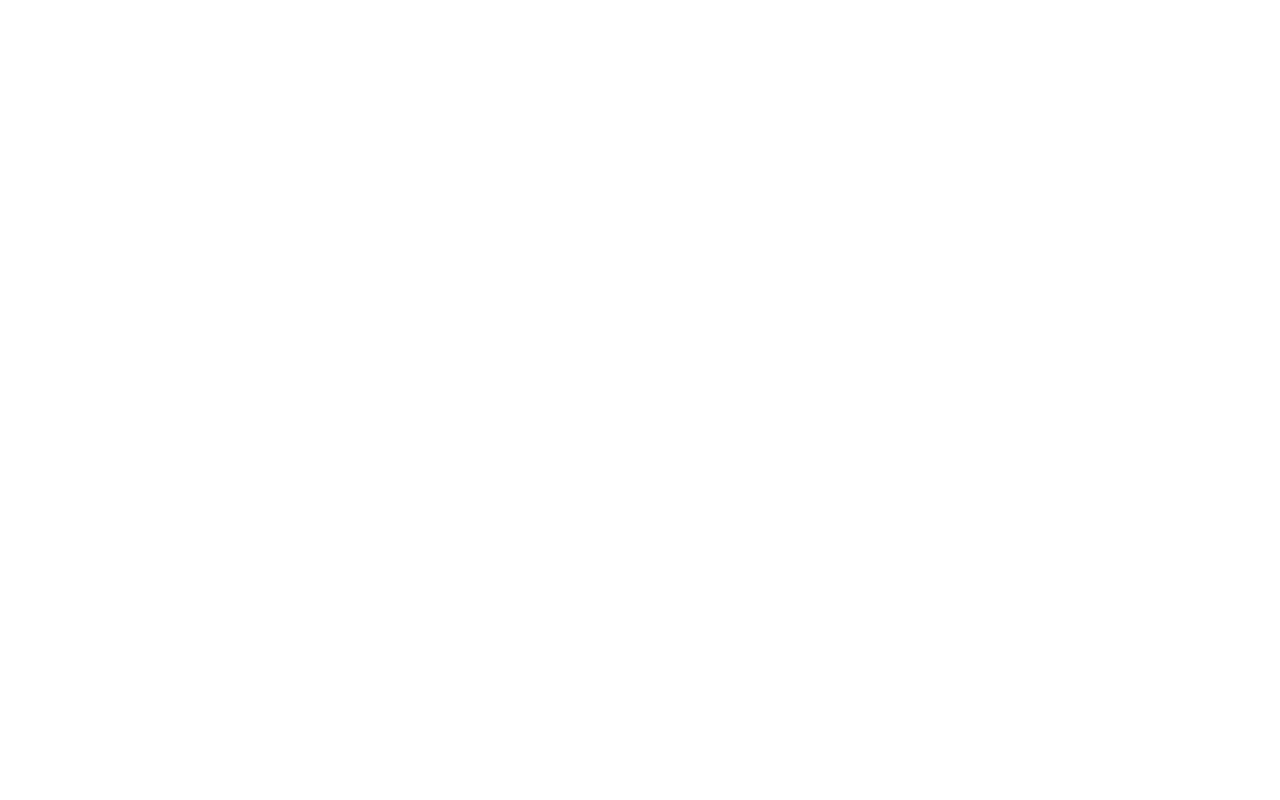
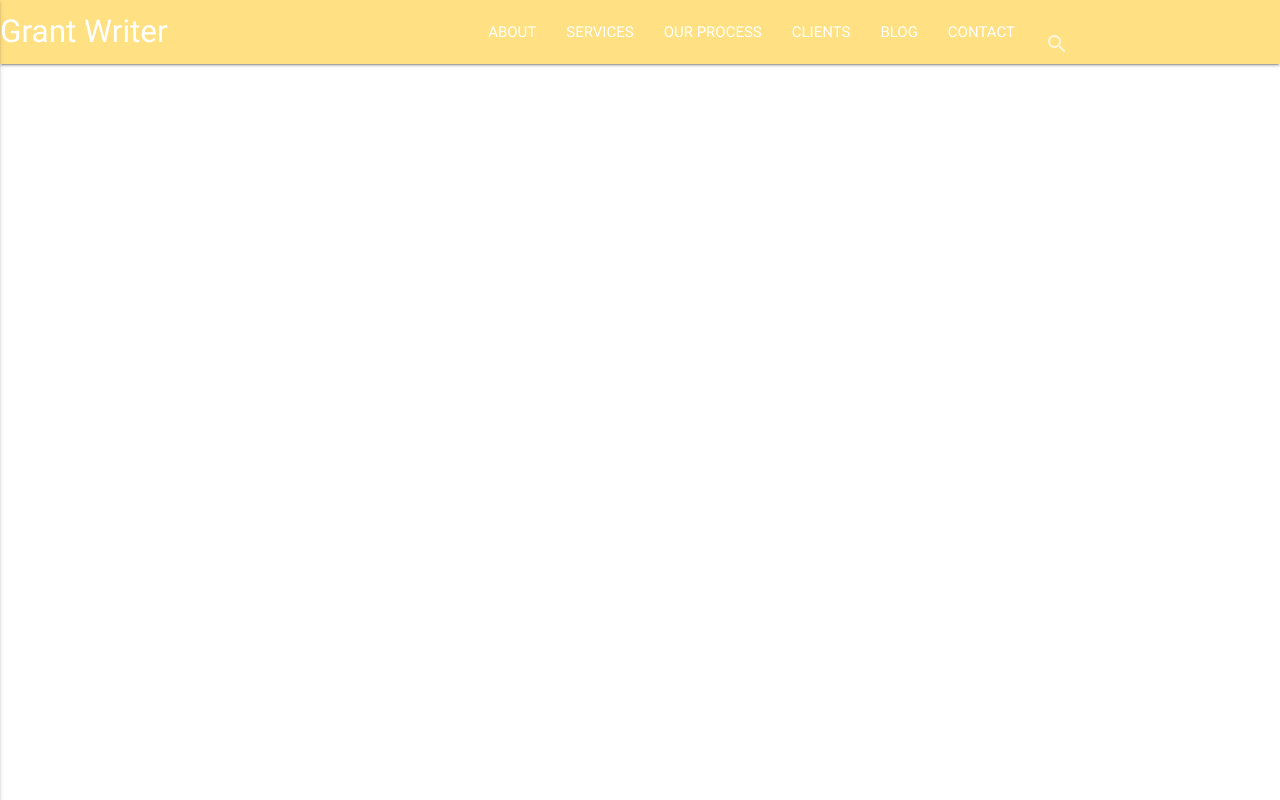
Before and after one commit to sonAndrew/grant-writer, a plain HTML site: page index.html in a window 1280 px wide. Drawn offline with nearby package versions, Linux system fonts and the light colour scheme.

Commit message:
created nav-bar &side-nav

```diff
--- a/index.html
+++ b/index.html
@@ -9,16 +9,51 @@
     <link href="https://fonts.googleapis.com/icon?family=Material+Icons" rel="stylesheet">
     <!--Import materialize.css-->
     <link type="text/css" rel="stylesheet" href="css/materialize.min.css"  media="screen,projection"/>
+    <!-- Compiled and minified CSS -->
+    <link rel="stylesheet" href="https://cdnjs.cloudflare.com/ajax/libs/materialize/0.100.2/css/materialize.min.css">
 
 </head>
 <body>
-
+    <nav>
+        <div class="amber lighten-3 nav-wrapper">
+          <a href="#!" class="brand-logo">Grant Writer</a>
+          <a href="#" data-activates="mobile-demo" class="button-collapse"><i class="material-icons">menu</i></a>
+          <ul class="right hide-on-med-and-down">
+            <li><a href="sass.html">ABOUT</a></li>
+            <li><a href="badges.html">SERVICES</a></li>
+            <li><a href="collapsible.html">OUR PROCESS</a></li>
+            <li><a href="mobile.html">CLIENTS</a></li>
+            <li><a href="mobile.html">BLOG</a></li>
+            <li><a href="mobile.html">CONTACT</a></li>
+            <div class="right nav-wrapper">
+                <form>
+                  <div class="input-field">
+                    <input id="search" type="search" required>
+                    <label class="label-icon" for="search"><i class="material-icons">search</i></label>
+                    <i class="material-icons">close</i>
+                  </div>
+                </form>
+              </div>
+          </ul>
+          <ul class="side-nav" id="mobile-demo">
+            <li><a href="sass.html">ABOUT</a></li>
+            <li><a href="badges.html">SERVICES</a></li>
+            <li><a href="collapsible.html">OUR PROCESS</a></li>
+            <li><a href="mobile.html">CLIENTS</a></li>
+            <li><a href="mobile.html">BLOG</a></li>
+            <li><a href="mobile.html">CONTACT</a></li>
+          </ul>
+        </div>
+      </nav>
 
 
 
     <!--Import jQuery before materialize.js-->
-    <script type="text/javascript" src="https://code.jquery.com/jquery-3.2.1.min.js"></script>
-    <script type="text/javascript" src="js/materialize.min.js"></script>
-    <script type="text/javascript" src="js/materialize.min.js"></script>
+        <script type="text/javascript" src="https://code.jquery.com/jquery-3.2.1.min.js"></script>
+        <script type="text/javascript" src="js/materialize.min.js"></script>
+    <!-- Compiled and minified JavaScript -->
+        <script src="https://cdnjs.cloudflare.com/ajax/libs/materialize/0.100.2/js/materialize.min.js"></script>
+    <!-- Grant writing page javascript -->
+        <script type="text/javascript" src="js/index.js"></script>
 </body>
 </html>
--- a/js/index.js
+++ b/js/index.js
@@ -0,0 +1 @@
+$(".button-collapse").sideNav();
```
